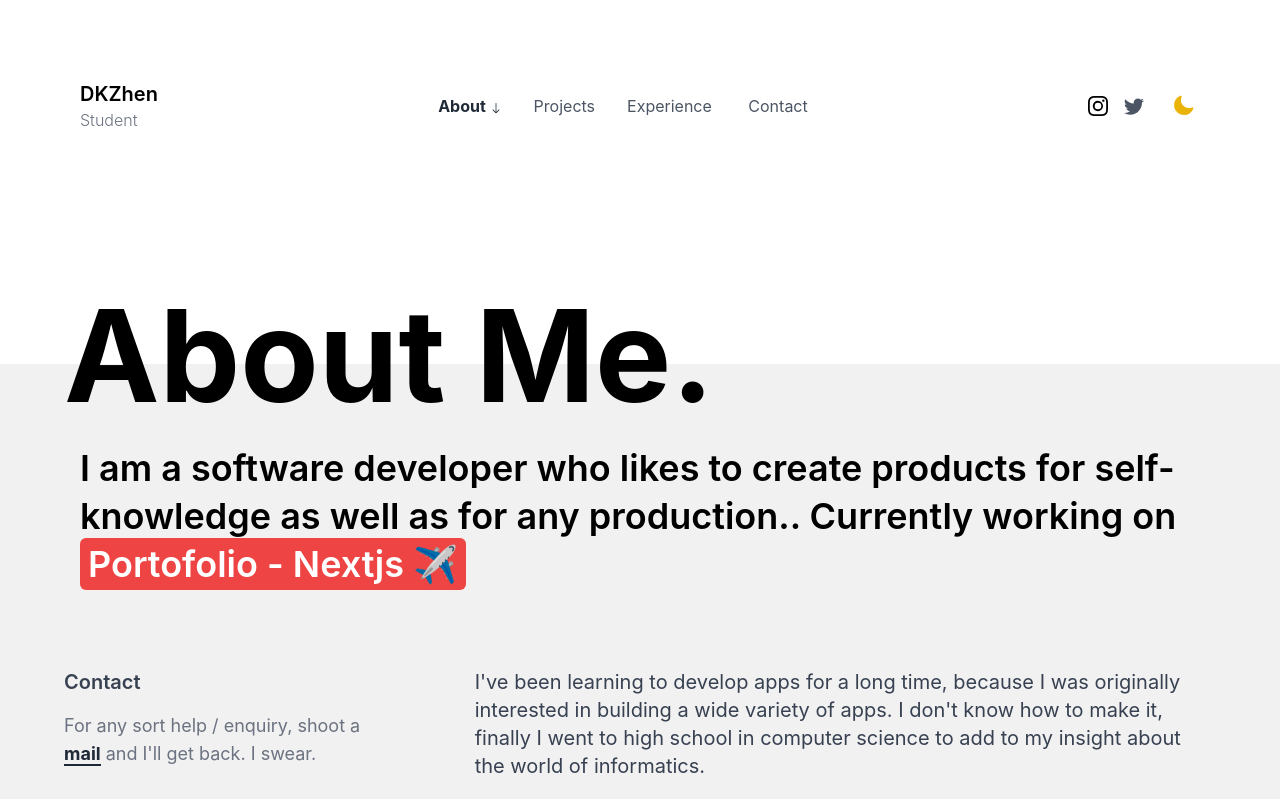
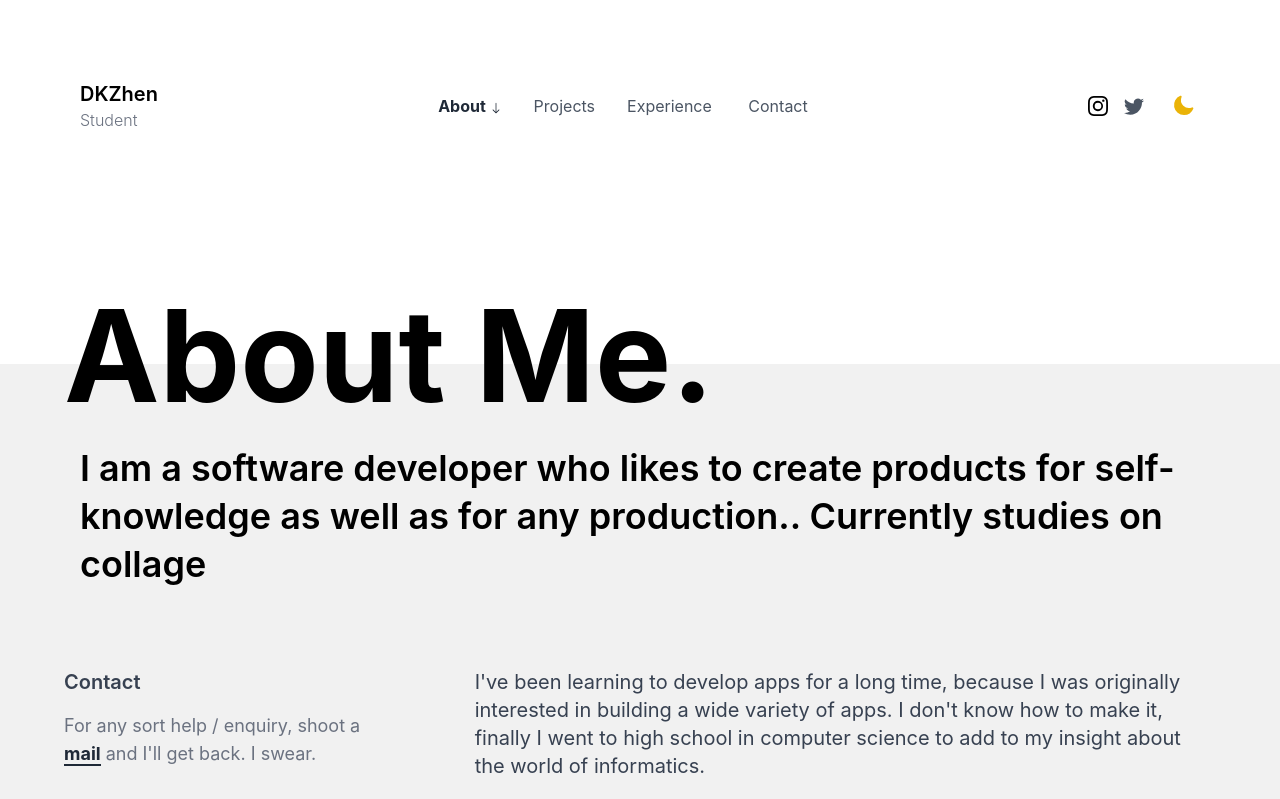
Before and after one commit to dkzhen/portofolio-nextjs, a Next.js app: page /about in a window 1280 px wide. Shown: the top 799 px of the page. Built offline with nearby package versions, Linux system fonts and the light colour scheme.

Commit message:
update fixed all

```diff
--- a/components/AboutMe.js
+++ b/components/AboutMe.js
@@ -15,13 +15,8 @@ export default function AboutMe() {
             className="leading-loose text-2xl md:text-4xl font-semibold  mx-4"
             style={{ lineHeight: "3rem" }}
           >
-            {userData.about.title}. Currently working on{" "}
-            <a
-              className="bg-red-500 rounded-md px-2 py-1 text-white"
-              href="/"
-            >
-              {userData.about.currentProject} ✈️
-            </a>
+            {userData.about.title}. Currently studies on collage
+
           </p>
         </div>
       </div>
@@ -136,11 +131,11 @@ export default function AboutMe() {
                 className="h-20 w-20 mx-4 my-4"
               />
               <img
-                src="https://raw.githubusercontent.com/github/explore/80688e429a7d4ef2fca1e82350fe8e3517d3494d/topics/java/java.png"
+                src="https://avatars.githubusercontent.com/tailwindcss"
                 className="h-20 w-20 mx-4 my-4"
               />
               <img
-                src="https://raw.githubusercontent.com/github/explore/80688e429a7d4ef2fca1e82350fe8e3517d3494d/topics/typescript/typescript.png"
+                src="https://avatars.githubusercontent.com/u/2918581?s=200&v=4"
                 className="h-20 w-20 mx-4 my-4"
               />
               <img
@@ -152,11 +147,11 @@ export default function AboutMe() {
                 className="h-20 w-20 mx-4 my-4"
               />
               <img
-                src="https://raw.githubusercontent.com/github/explore/80688e429a7d4ef2fca1e82350fe8e3517d3494d/topics/angular/angular.png"
+                src="https://avatars.githubusercontent.com/u/14101776?s=200&v=4"
                 className="h-20 w-20 mx-4 my-4"
               />
               <img
-                src="https://raw.githubusercontent.com/github/explore/80688e429a7d4ef2fca1e82350fe8e3517d3494d/topics/vue/vue.png"
+                src="https://avatars.githubusercontent.com/u/5658226?s=200&v=4"
                 className="h-20 w-20 mx-4 my-4"
               />
               <img
--- a/constants/data.js
+++ b/constants/data.js
@@ -3,7 +3,7 @@ const userData = {
   name: "DKZhen",
   designation: "Student",
   avatarUrl: "/",
-  email: "dkzhen.eth@mail3.me",
+  email: "danistmikwp@zhen.biz.id",
   phone: "+62 8123456",
   address: "Indonesia",
   projects: [
@@ -34,7 +34,7 @@ const userData = {
     },
     {
       title: "Studies",
-      company: "STMIK, Pekalongan",
+      company: "STMIK Widya Pratama, Pekalongan",
       year: "2021",
       companyLink: "https://www.stmik-wp.ac.id/",
       desc: "College of Information Science Management.",
```
